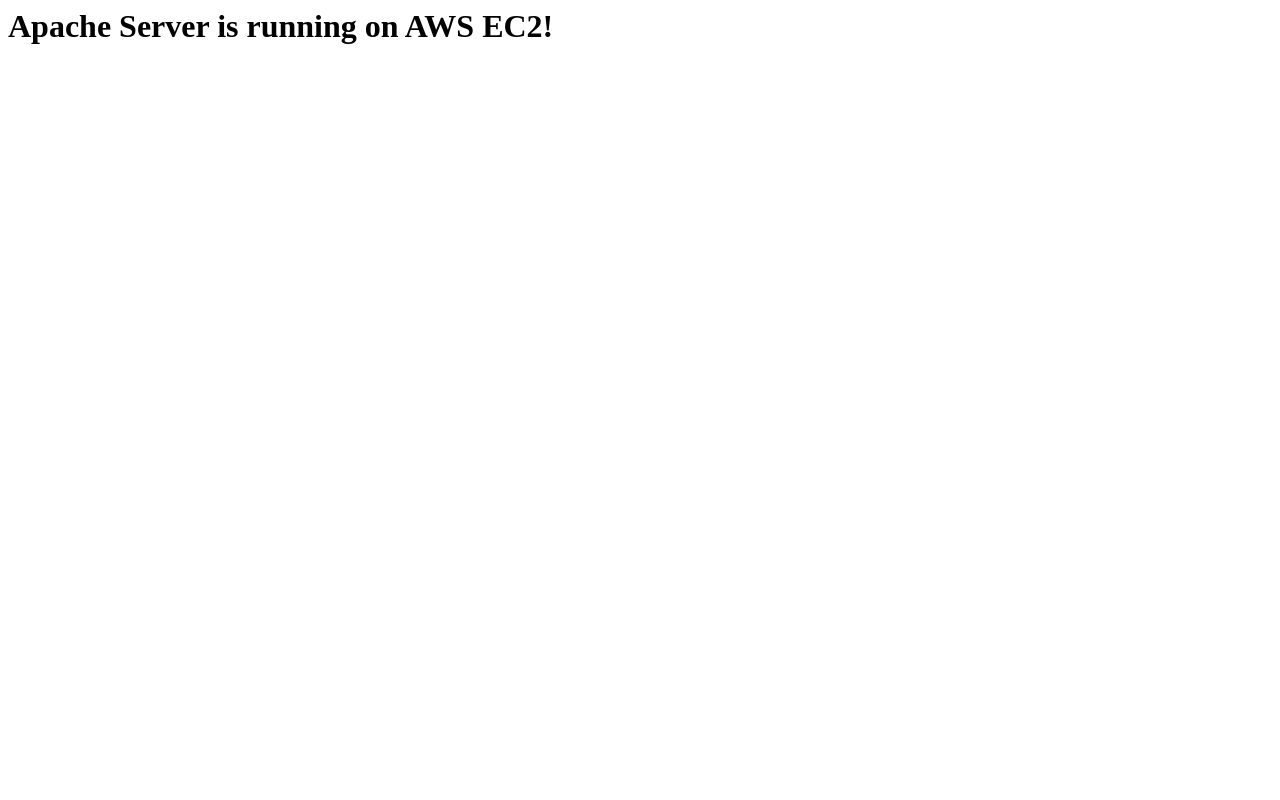
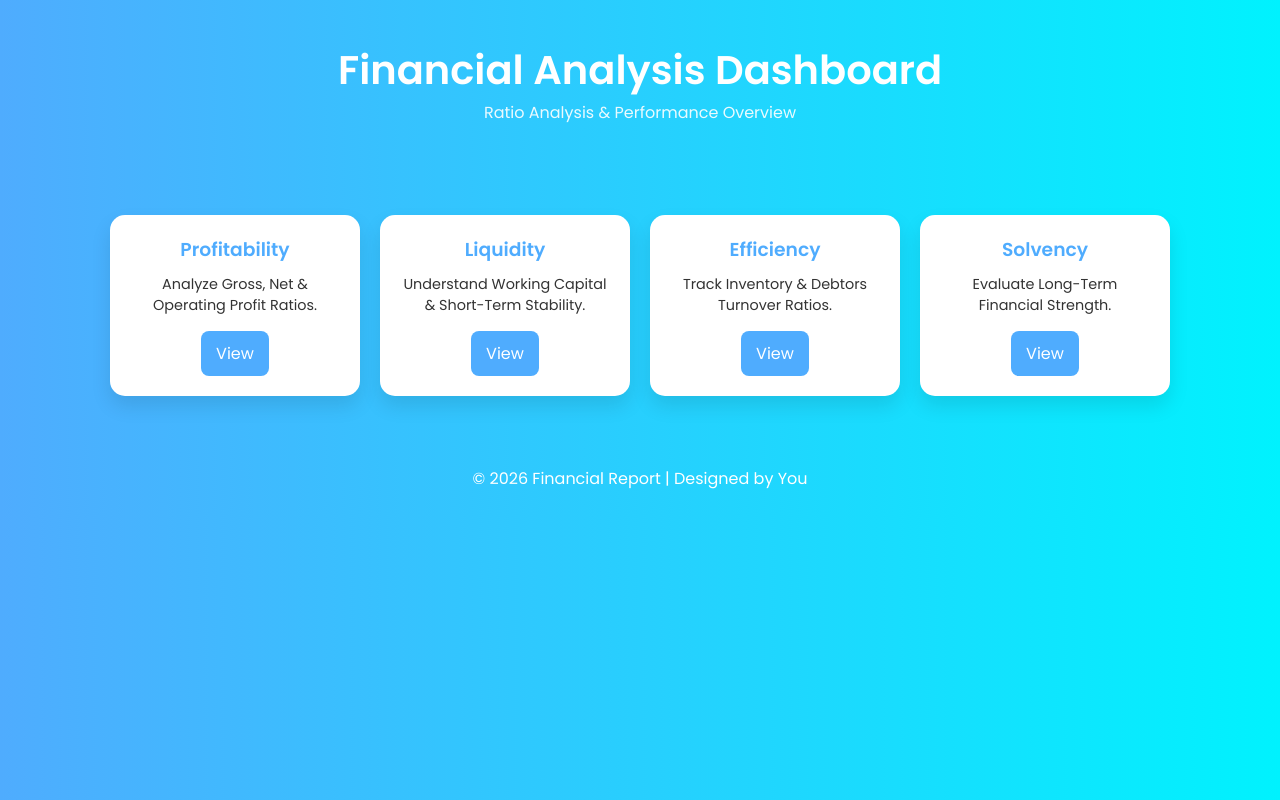
Before and after one commit to px41529-maker/dev-ripo, a plain HTML site: page index.html in a window 1280 px wide. Drawn offline with Linux system fonts and the light colour scheme.

Commit message:
New changes

```diff
--- a/index.html
+++ b/index.html
@@ -1,5 +1,140 @@
-<html>
+<!DOCTYPE html>
+<html lang="en">
+<head>
+    <meta charset="UTF-8">
+    <meta name="viewport" content="width=device-width, initial-scale=1.0">
+    <title>Financial Analysis Dashboard</title>
+
+    <!-- Google Font -->
+    <link href="https://fonts.googleapis.com/css2?family=Poppins:wght@300;400;600&display=swap" rel="stylesheet">
+
+    <style>
+        * {
+            margin: 0;
+            padding: 0;
+            box-sizing: border-box;
+            font-family: 'Poppins', sans-serif;
+        }
+
+        body {
+            background: linear-gradient(to right, #4facfe, #00f2fe);
+            color: #333;
+        }
+
+        header {
+            text-align: center;
+            padding: 40px;
+            color: white;
+        }
+
+        header h1 {
+            font-size: 2.5rem;
+            font-weight: 600;
+        }
+
+        header p {
+            font-size: 1rem;
+            opacity: 0.9;
+        }
+
+        .container {
+            max-width: 1100px;
+            margin: 30px auto;
+            padding: 20px;
+        }
+
+        .grid {
+            display: grid;
+            grid-template-columns: repeat(auto-fit, minmax(250px, 1fr));
+            gap: 20px;
+        }
+
+        .card {
+            background: white;
+            padding: 20px;
+            border-radius: 15px;
+            box-shadow: 0 10px 20px rgba(0,0,0,0.1);
+            transition: 0.3s;
+            text-align: center;
+        }
+
+        .card:hover {
+            transform: translateY(-8px);
+        }
+
+        .card h3 {
+            margin-bottom: 10px;
+            color: #4facfe;
+        }
+
+        .card p {
+            font-size: 0.9rem;
+        }
+
+        .btn {
+            display: inline-block;
+            margin-top: 15px;
+            padding: 10px 15px;
+            background: #4facfe;
+            color: white;
+            border-radius: 8px;
+            text-decoration: none;
+            transition: 0.3s;
+        }
+
+        .btn:hover {
+            background: #007bff;
+        }
+
+        footer {
+            text-align: center;
+            padding: 20px;
+            color: white;
+            margin-top: 30px;
+        }
+    </style>
+</head>
+
 <body>
-<h1>Apache Server is running on AWS EC2!</h1>
+
+<header>
+    <h1>Financial Analysis Dashboard</h1>
+    <p>Ratio Analysis & Performance Overview</p>
+</header>
+
+<div class="container">
+    <div class="grid">
+
+        <div class="card">
+            <h3>Profitability</h3>
+            <p>Analyze Gross, Net & Operating Profit Ratios.</p>
+            <a href="#" class="btn">View</a>
+        </div>
+
+        <div class="card">
+            <h3>Liquidity</h3>
+            <p>Understand Working Capital & Short-Term Stability.</p>
+            <a href="#" class="btn">View</a>
+        </div>
+
+        <div class="card">
+            <h3>Efficiency</h3>
+            <p>Track Inventory & Debtors Turnover Ratios.</p>
+            <a href="#" class="btn">View</a>
+        </div>
+
+        <div class="card">
+            <h3>Solvency</h3>
+            <p>Evaluate Long-Term Financial Strength.</p>
+            <a href="#" class="btn">View</a>
+        </div>
+
+    </div>
+</div>
+
+<footer>
+    <p>© 2026 Financial Report | Designed by You</p>
+</footer>
+
 </body>
 </html>
```
